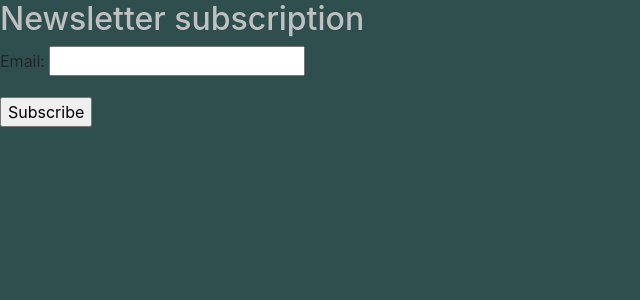
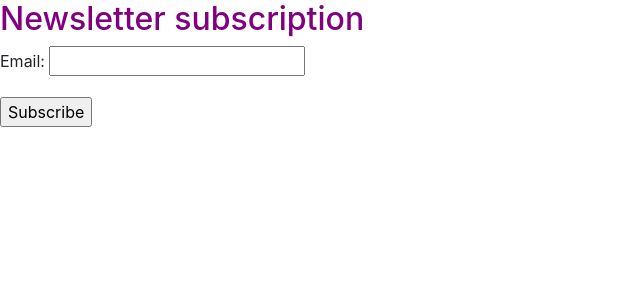
Before and after one commit to katemakescode/behind-the-web, a Django app: page /subscribe/ in a window 1280 px wide. Shown: the top 300 px of the page, without its empty margins (0-640 px from the left). Run offline with Django 3.2, Linux system fonts and the light colour scheme; some libraries are stand-ins or nearby versions.

Commit message:
Use site-wide base.css

```diff
--- a/newsletter/static/newsletter/newsletter.css
+++ /dev/null
@@ -1,7 +0,0 @@
-body {
-    background-color: darkslategrey;
-}
-
-.secondary-color {
-    color: silver;
-}
--- a/newsletter/templates/newsletter/subscribe.html
+++ b/newsletter/templates/newsletter/subscribe.html
@@ -2,10 +2,6 @@
 {% load static %}
 
 {% block title %}Subscribe{% endblock %}
-{% block stylesheets %}
-    <link rel="stylesheet" type="text/css"
-          href="{% static 'newsletter/newsletter.css' %}">
-{% endblock %}
 
 {% block content %}
     <h2 class="secondary-color">Newsletter subscription</h2>
--- a/newsletter/templates/newsletter/subscriber.html
+++ b/newsletter/templates/newsletter/subscriber.html
@@ -2,15 +2,11 @@
 {% load static %}
 
 {% block title %}Subscriber {{ subscriber.id }} {% endblock %}
-{% block stylesheets %}
-    <link rel="stylesheet" type="text/css"
-          href="{% static 'newsletter/newsletter.css' %}">
-{% endblock %}
 
 {% block content %}
     <h4 class="secondary-color">{{ subscriber.email }} has subscribed</h4>
 
-    <img src="{% static "img/misty-mountain-tutin-unsplash-sm.jpg" %}"
+    <img src="{% static 'img/misty-mountain-tutin-unsplash-sm.jpg' %}"
          alt="Morning fog over the Mont-des-Granges in the French Alps.">
     <h6>Photo by <a
             href="https://unsplash.com/@adrientutinphoto?utm_source=unsplash&amp;utm_medium=referral&amp;utm_content=creditCopyText">Adrien
--- /dev/null
+++ b/static/css/base.css
@@ -0,0 +1,3 @@
+.secondary-color {
+    color: purple;
+}
--- a/templates/base.html
+++ b/templates/base.html
@@ -1,5 +1,8 @@
 <!DOCTYPE html>
 <html lang="en">
+
+{% load static %}
+
 <head>
     <meta charset="UTF-8">
     <meta name="viewport"
@@ -9,6 +12,7 @@
           href="https://stackpath.bootstrapcdn.com/bootstrap/4.5.2/css/bootstrap.min.css"
           integrity="sha384-JcKb8q3iqJ61gNV9KGb8thSsNjpSL0n8PARn9HuZOnIxN0hoP+VmmDGMN5t9UJ0Z"
           crossorigin="anonymous">
+    <link rel="stylesheet" type="text/css" href="{% static 'css/base.css' %}">
     {% block stylesheets %}{% endblock %}
 
     <title>TinyPage {% block title %}{% endblock %}</title>
--- a/tinypage/settings.py
+++ b/tinypage/settings.py
@@ -122,7 +122,7 @@ USE_TZ = True
 STATIC_URL = '/static/'
 
 STATICFILES_DIRS = [
-    BASE_DIR / 'account' / 'static',
+    BASE_DIR / 'static',
 ]
 
-STATIC_ROOT = BASE_DIR / 'static'
+STATIC_ROOT = BASE_DIR / 'static_cdn'
```
Also changed, not shown: tinypage/urls.py (line endings or trailing spaces).
